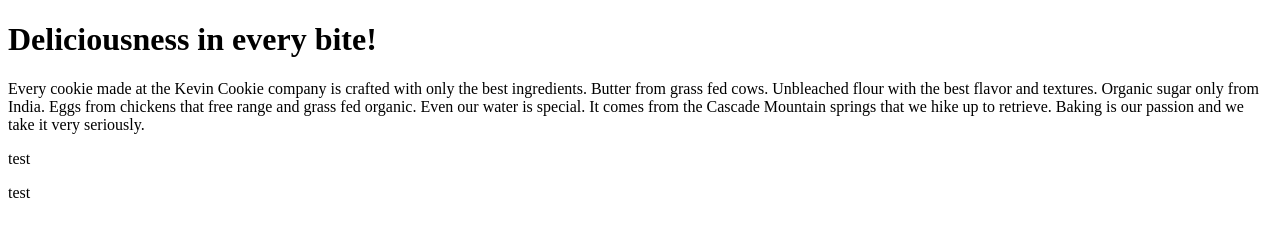
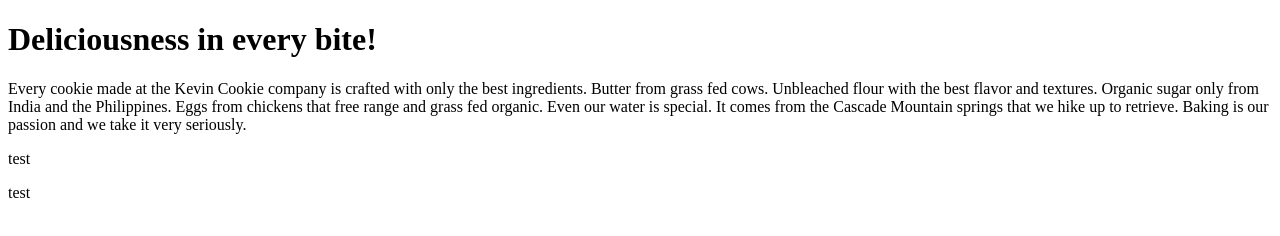
Before and after one commit to LinusP217/practice_repo, a plain HTML site: page index.htm in a window 1280 px wide. Drawn offline with Linux system fonts and the light colour scheme.

Commit message:
Update index.htm

```diff
--- a/index.htm
+++ b/index.htm
@@ -4,7 +4,7 @@
 
 <h1>Deliciousness in every bite!</h1>
 
-<p>Every cookie made at the Kevin Cookie company is crafted with only the best ingredients. Butter from grass fed cows. Unbleached flour with the best flavor and textures. Organic sugar only from India. Eggs from chickens that free range and grass fed organic. Even our water is special. It comes from the Cascade Mountain springs that we hike up to retrieve. Baking is our passion and we take it very seriously.</p>
+<p>Every cookie made at the Kevin Cookie company is crafted with only the best ingredients. Butter from grass fed cows. Unbleached flour with the best flavor and textures. Organic sugar only from India and the Philippines. Eggs from chickens that free range and grass fed organic. Even our water is special. It comes from the Cascade Mountain springs that we hike up to retrieve. Baking is our passion and we take it very seriously.</p>
 
 </body>
 </html>
```
